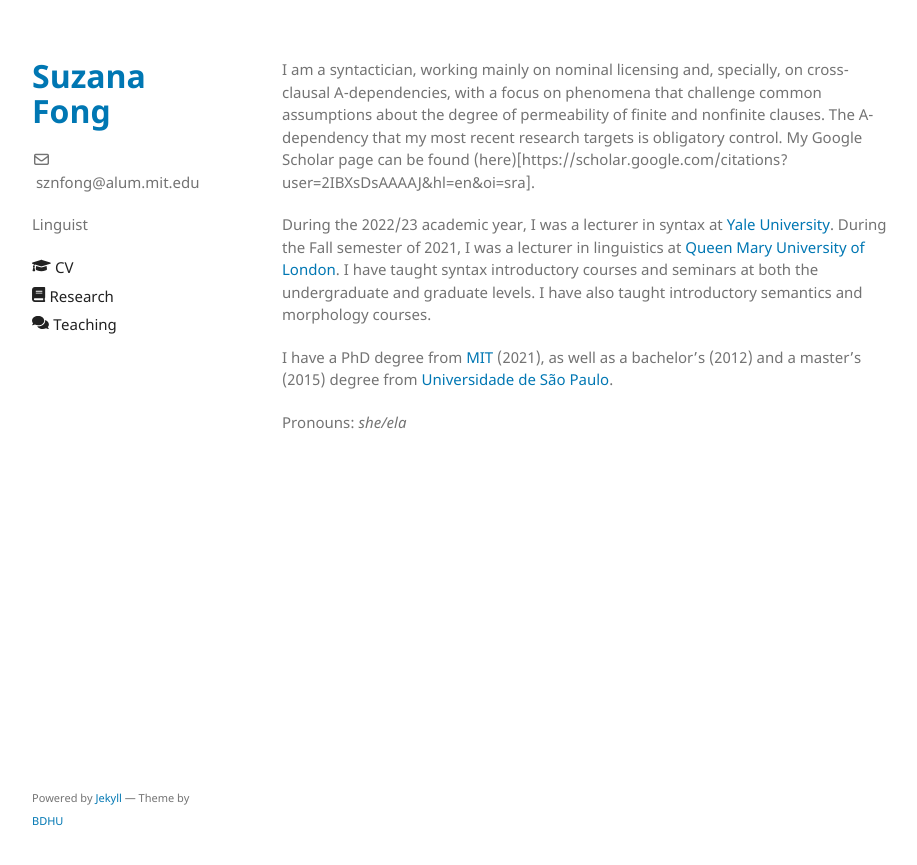
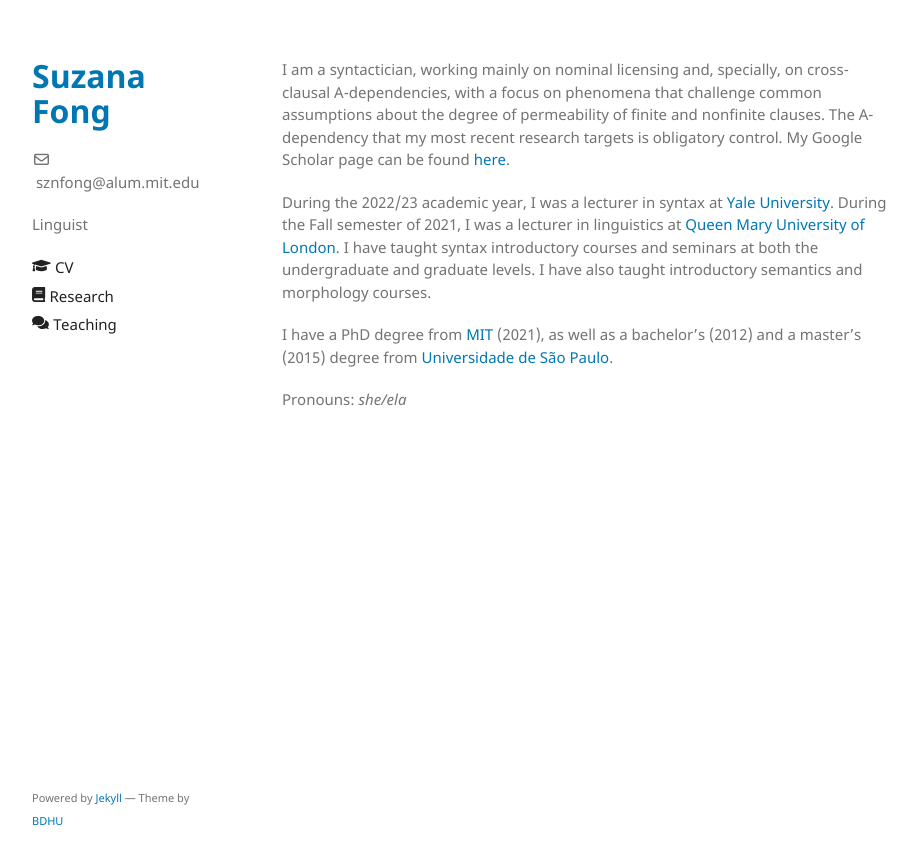
Before and after one commit to sznfng/sznfng.github.io, a Jekyll site: the page built from index.md, in a window 1280 px wide. Shown: the top 865 px of the page, without its empty margins (178-1095 px from the left). Built offline with Jekyll 4.4.1, drawn with Linux system fonts in a browser that asks for light colours.

Commit message:
Update index.md

```diff
--- a/index.md
+++ b/index.md
@@ -2,7 +2,7 @@
 layout: default
 ---
 
-I am a syntactician, working mainly on nominal licensing and, specially, on cross-clausal A-dependencies, with a focus on phenomena that challenge common assumptions about the degree of permeability of finite and nonfinite clauses. The A-dependency that my most recent research targets is obligatory control. My Google Scholar page can be found (here)[https://scholar.google.com/citations?user=2IBXsDsAAAAJ&hl=en&oi=sra].
+I am a syntactician, working mainly on nominal licensing and, specially, on cross-clausal A-dependencies, with a focus on phenomena that challenge common assumptions about the degree of permeability of finite and nonfinite clauses. The A-dependency that my most recent research targets is obligatory control. My Google Scholar page can be found [here](https://scholar.google.com/citations?user=2IBXsDsAAAAJ&hl=en&oi=sra).
 
 During the 2022/23 academic year, I was a lecturer in syntax at [Yale University](https://ling.yale.edu/). During the Fall semester of 2021, I was a lecturer in linguistics at [Queen Mary University of London](https://www.qmul.ac.uk/sllf/linguistics/). I have taught syntax introductory courses and seminars at both the undergraduate and graduate levels. I have also taught introductory semantics and morphology courses.
 
```
